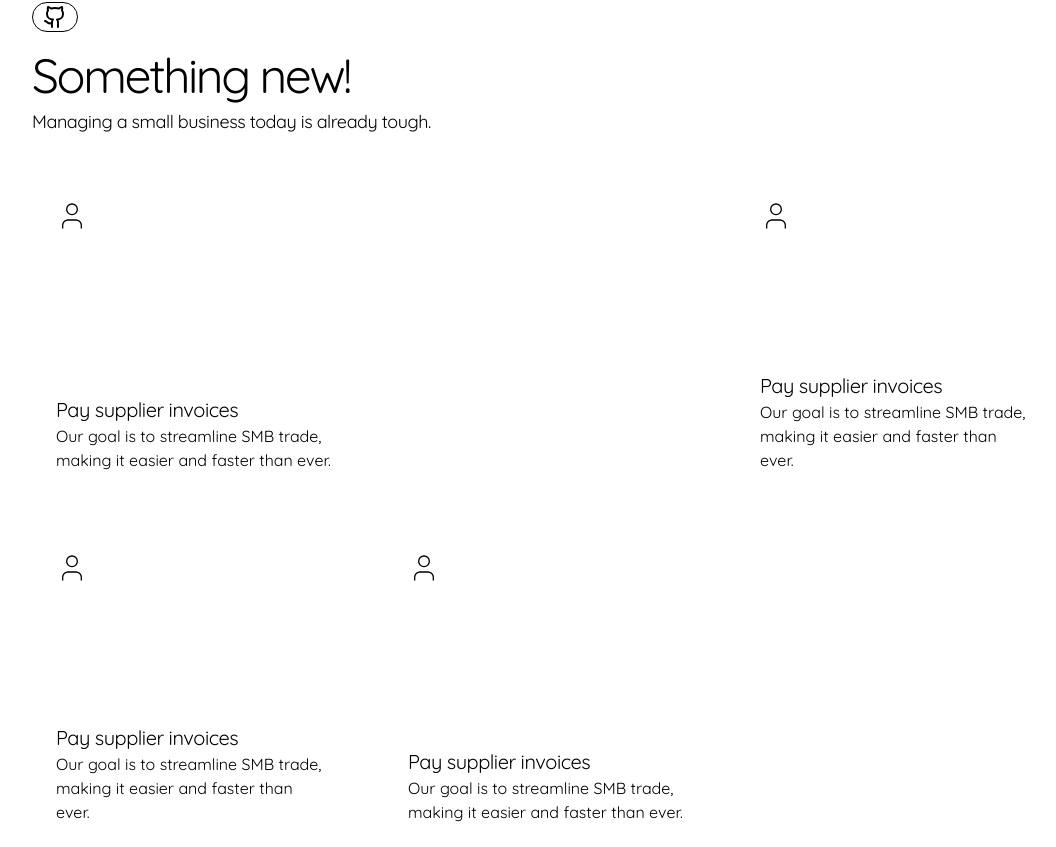
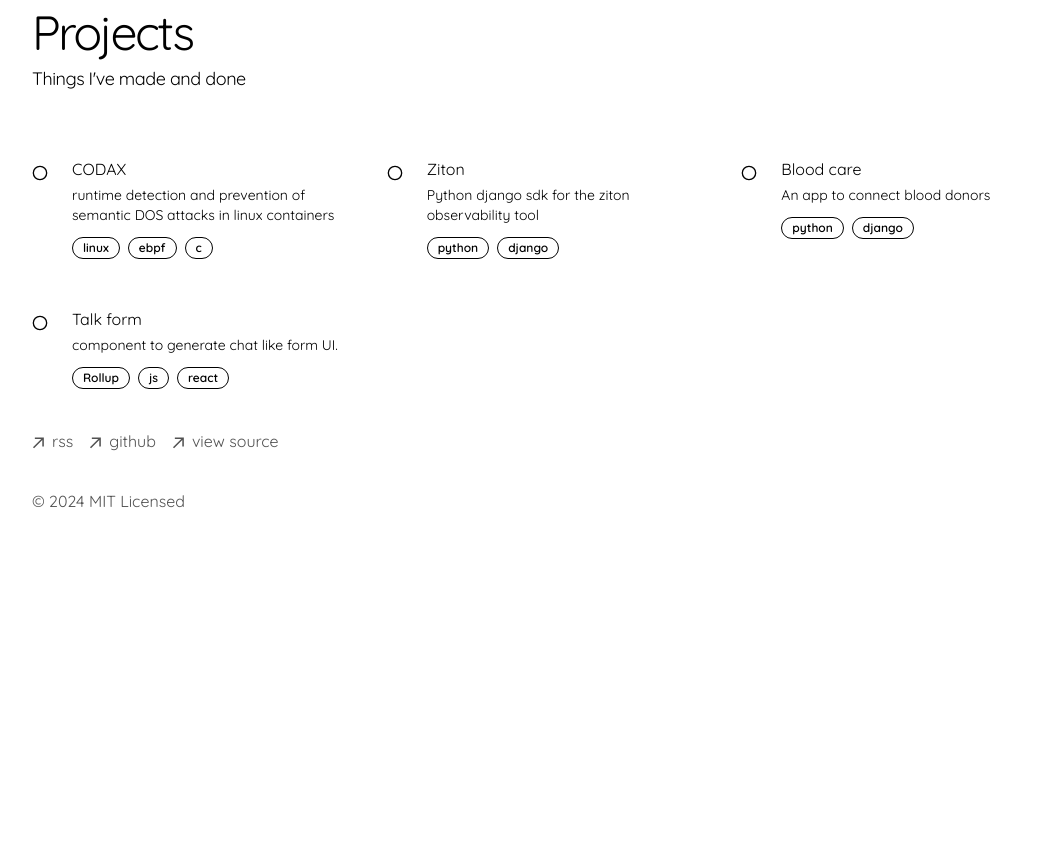
Before and after one commit to ajth-in/ajth.in, a Next.js app: page / in a window 1280 px wide. Shown: the part 953-1800 px from the top of the page, without its empty margins (96-1152 px from the left). After the commit the page ends 1530 px from the top, so only its background shows below. Built offline with nearby package versions, Linux system fonts and the light colour scheme.

Commit message:
chore: add projects

```diff
--- a/app/blog/page.tsx
+++ b/app/blog/page.tsx
@@ -1,4 +1,4 @@
-import { Products } from "app/components/posts";
+import { Projects } from "app/components/posts";
 
 export const metadata = {
   title: "Blog",
@@ -9,7 +9,7 @@ export default function Page() {
   return (
     <section>
       <h1 className="font-semibold text-2xl mb-8 tracking-tighter">My Blog</h1>
-      <Products />
+      <Projects />
     </section>
   );
 }
--- a/app/components/blogs.tsx
+++ b/app/components/blogs.tsx
@@ -1,6 +1,7 @@
 import { MoveRight } from "lucide-react";
-import { Button } from "@/components/ui/button";
+import { buttonVariants } from "@/components/ui/button";
 import Blog from "./blog";
+import Link from "next/link";
 
 export const Blogs = () => {
   const featureBlogs = [
@@ -31,9 +32,13 @@ export const Blogs = () => {
           <h4 className="text-3xl md:text-5xl tracking-tighter max-w-xl font-regular">
             Latest articles
           </h4>
-          <Button className="gap-4">
-            View all articles <MoveRight className="w-4 h-4" />
-          </Button>
+          <Link
+            href={"https://dev.to/ajith-k"}
+            className={buttonVariants({ variant: "default" })}
+          >
+            View all articles{" "}
+            <MoveRight className="w-4 h-4 mx-1" target={"_blank"} />
+          </Link>
         </div>
         <div className="grid grid-cols-1 sm:grid-cols-2 lg:grid-cols-4 gap-8">
           {featureBlogs.map((blog) => (
--- a/app/components/posts.tsx
+++ b/app/components/posts.tsx
@@ -1,69 +1,61 @@
-import { Github, User } from "lucide-react";
-import { Badge } from "@/components/ui/badge";
+import { Github } from "lucide-react";
+import Link from "next/link";
+import { badgeVariants } from "../../@/components/ui/badge";
+import Project from "./project";
 
-export const Products = () => (
-  <div className="w-full  lg:py-10">
-    <div className="container mx-auto">
-      <div className="flex flex-col gap-10">
+export const projects = [
+  {
+    title: "CODAX",
+    description:
+      "runtime detection and prevention of semantic DOS attacks in linux containers",
+    badges: ["linux", "ebpf", "c"],
+    link: "https://github.com/Ziton-live/CODAX",
+  },
+  {
+    title: "Ziton ",
+    description: "Python django sdk for the ziton observability tool",
+    badges: ["python", "django"],
+    link: "https://github.com/Ziton-live/ziton-monitor",
+  },
+  {
+    title: "Blood care ",
+    description: "An app to connect blood donors",
+    badges: ["python", "django"],
+    link: "https://github.com/ajth-k/bloodcare",
+  },
+  {
+    title: "Talk form",
+    description: "component to generate chat like form UI.",
+    badges: ["Rollup", "js", "react"],
+    link: "https://www.npmjs.com/package/talk-form",
+  },
+];
+export const Projects = () => {
+  return (
     <div className="flex gap-4 flex-col items-start">
       <div>
-            <Badge variant={"outline"}>
-              <Github />
-            </Badge>
+        <Link
+          href={"https://github.com/ajth-k"}
+          className={badgeVariants({ variant: "outline" })}
+        >
+          Checkout my <Github className={"mx-1 w-[15px]"} />
+        </Link>
       </div>
       <div className="flex gap-2 flex-col">
-            <h2 className="text-3xl md:text-5xl tracking-tighter max-w-xl font-regular text-left">
-              Something new!
+        <h2 className="text-3xl md:text-5xl tracking-tighter lg:max-w-xl font-regular">
+          Projects
         </h2>
-            <p className="text-lg max-w-xl lg:max-w-lg leading-relaxed tracking-tight text-muted-foreground  text-left">
-              Managing a small business today is already tough.
+        <p className="text-lg max-w-xl lg:max-w-xl leading-relaxed tracking-tight text-muted-foreground">
+          Things I've made and done
         </p>
       </div>
-        </div>
-        <div className="grid grid-cols-1 sm:grid-cols-2 lg:grid-cols-3 gap-8">
-          <div className="bg-muted rounded-md h-full lg:col-span-2 p-6 aspect-square lg:aspect-auto flex justify-between flex-col">
-            <User className="w-8 h-8 stroke-1" />
-            <div className="flex flex-col">
-              <h3 className="text-xl tracking-tight">Pay supplier invoices</h3>
-              <p className="text-muted-foreground max-w-xs text-base">
-                Our goal is to streamline SMB trade, making it easier and faster
-                than ever.
-              </p>
-            </div>
-          </div>
-          <div className="bg-muted rounded-md  aspect-square p-6 flex justify-between flex-col">
-            <User className="w-8 h-8 stroke-1" />
-            <div className="flex flex-col">
-              <h3 className="text-xl tracking-tight">Pay supplier invoices</h3>
-              <p className="text-muted-foreground max-w-xs text-base">
-                Our goal is to streamline SMB trade, making it easier and faster
-                than ever.
-              </p>
-            </div>
-          </div>
-
-          <div className="bg-muted rounded-md aspect-square p-6 flex justify-between flex-col">
-            <User className="w-8 h-8 stroke-1" />
-            <div className="flex flex-col">
-              <h3 className="text-xl tracking-tight">Pay supplier invoices</h3>
-              <p className="text-muted-foreground max-w-xs text-base">
-                Our goal is to streamline SMB trade, making it easier and faster
-                than ever.
-              </p>
-            </div>
-          </div>
-          <div className="bg-muted rounded-md h-full lg:col-span-2 p-6 aspect-square lg:aspect-auto flex justify-between flex-col">
-            <User className="w-8 h-8 stroke-1" />
-            <div className="flex flex-col">
-              <h3 className="text-xl tracking-tight">Pay supplier invoices</h3>
-              <p className="text-muted-foreground max-w-xs text-base">
-                Our goal is to streamline SMB trade, making it easier and faster
-                than ever.
-              </p>
-            </div>
-          </div>
-        </div>
+      <div className="flex gap-10 pt-12 flex-col w-full">
+        <div className="grid grid-cols-2 items-start lg:grid-cols-3 gap-10">
+          {projects.map((project) => (
+            <Project key={project.title} {...project} />
+          ))}
         </div>
       </div>
     </div>
   );
+};
--- /dev/null
+++ b/app/components/project.tsx
@@ -0,0 +1,30 @@
+"use client";
+import React from "react";
+import { projects } from "./posts";
+import { Badge } from "../../@/components/ui/badge";
+import { Circle } from "lucide-react";
+import Link from "next/link";
+
+const Project = (project: (typeof projects)[number]) => {
+  return (
+    <Link
+      href={project.link}
+      className="flex flex-row gap-6 w-full items-start"
+    >
+      <Circle className="w-4 h-4 mt-2 text-primary shrink-0" />
+      <div className="flex flex-col gap-1">
+        <p>{project.title}</p>
+        <p className="text-muted-foreground text-sm">{project.description}</p>
+        <div className={"flex gap-2 my-2"}>
+          {project.badges.map((badge) => (
+            <Badge key={badge} variant={"outline"}>
+              {badge}
+            </Badge>
+          ))}
+        </div>
+      </div>
+    </Link>
+  );
+};
+
+export default Project;
--- a/app/page.tsx
+++ b/app/page.tsx
@@ -1,4 +1,4 @@
-import { Products } from "app/components/posts";
+import { Projects } from "app/components/posts";
 import { HeroSection } from "./components/Hero";
 import { Fragment } from "react";
 import { Blogs } from "./components/blogs";
@@ -9,7 +9,7 @@ export default function Page() {
       <section className={"z-10"}>
         <HeroSection />
         <Blogs />
-        <Products />
+        <Projects />
       </section>
     </Fragment>
   );
```
Also changed, not shown: 1 other file (tests, documents, lock files or other folders). Lines whose indentation alone changed are shown as unchanged.
